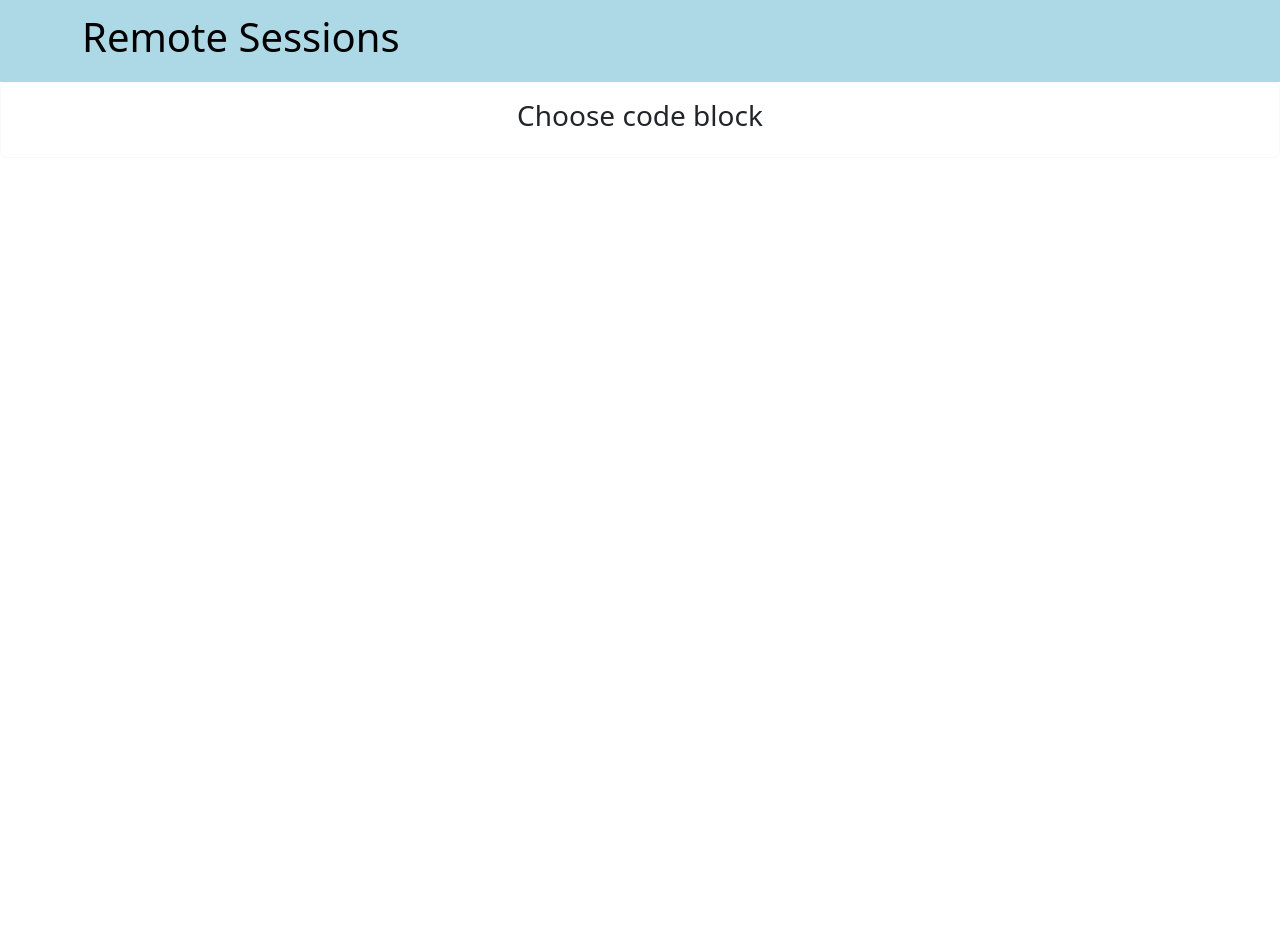
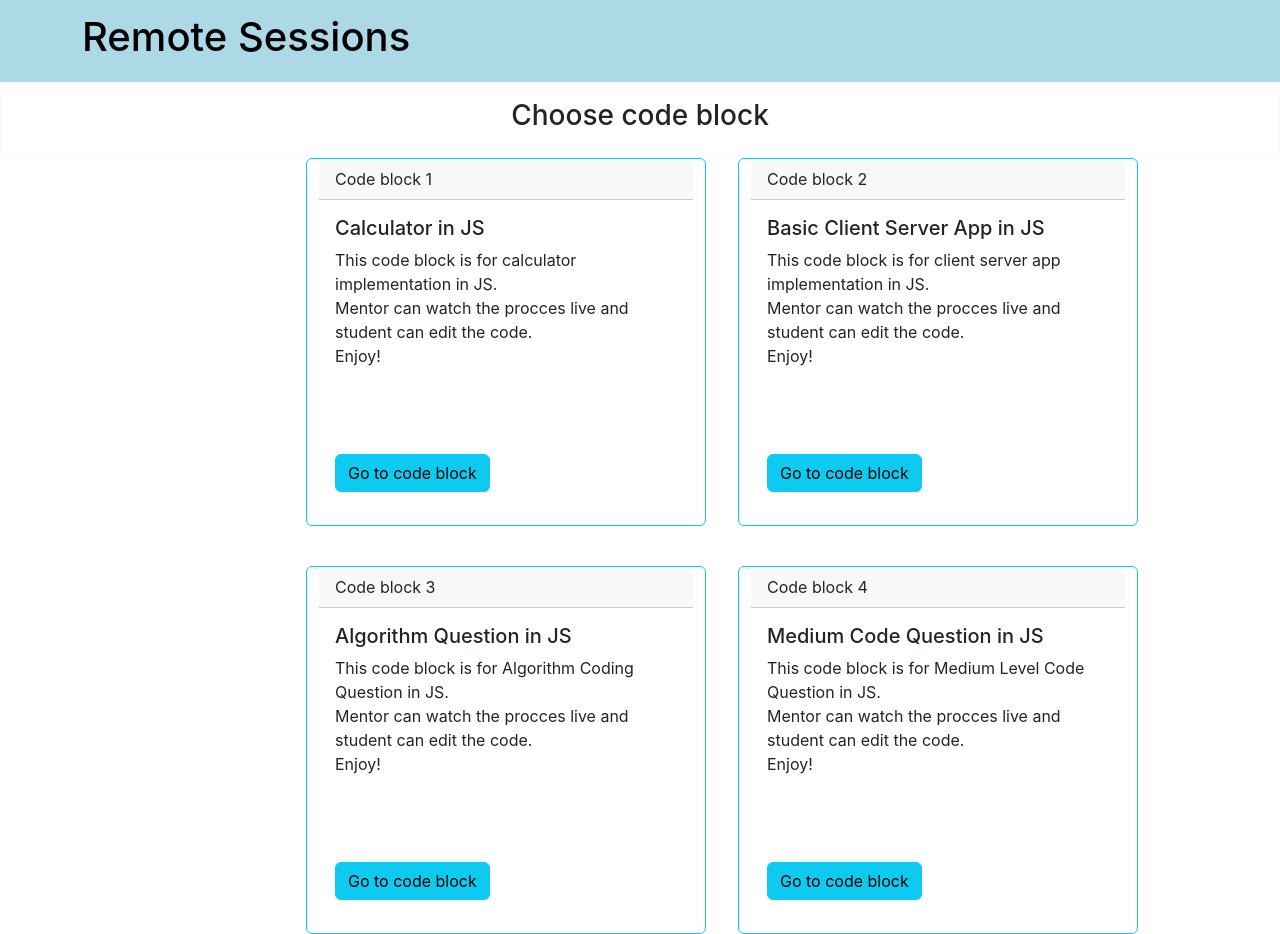
Before and after one commit to StavTasa/online-coding-web-application, a React (Create React App) app in the folder frontend/: page / in a window 1280 px wide. Before the commit the page ends 800 px from the top, so only its background shows below. Built offline with nearby package versions, Linux system fonts and the light colour scheme.

Commit message:
create blocks design

```diff
--- a/frontend/src/App.js
+++ b/frontend/src/App.js
@@ -1,12 +1,14 @@
 import 'bootstrap/dist/css/bootstrap.min.css';
 import Header from "./components/Header";
 import Title from './components/Title';
+import Blocks from './components/Blocks';
 
 const App = () => {
   return (
     <div>
        <Header title="Remote Sessions"/>
-       <Title></Title>
+       <Title title ="Choose code block"></Title>
+       <Blocks/>
     </div>
   );
 }
--- /dev/null
+++ b/frontend/src/components/Blocks.js
@@ -0,0 +1,76 @@
+import React from 'react';
+import {Card, Button, CardGroup, Row, Col } from 'react-bootstrap';
+
+const Blocks = () => {
+  return (
+    <div class="container" >
+    <Row xs={1} md={2} className="g-4" style={{marginLeft: "14rem"}} >
+
+        <Card border="info" style={{ width: '25rem', height: '23rem'}}>
+        <Card.Header>Code block 1</Card.Header>
+        <Card.Body>
+          <Card.Title>Calculator in JS</Card.Title>
+          <Card.Text>
+            This code block is for calculator implementation in JS.
+            <br/>
+            Mentor can watch the procces live and student can edit the code.
+            <br/>
+            Enjoy!
+          </Card.Text>
+          <Button variant="info" style={{marginTop: "70px"}}>Go to code block</Button>
+        </Card.Body>
+      </Card>
+
+      <Card border="info" style={{ width: '25rem', height: '23rem', marginLeft: '2rem'}}>
+        <Card.Header>Code block 2</Card.Header>
+        <Card.Body>
+          <Card.Title>Basic Client Server App in JS</Card.Title>
+          <Card.Text>
+            This code block is for client server app implementation in JS.
+            <br/>
+            Mentor can watch the procces live and student can edit the code.
+            <br/>
+            Enjoy!
+          </Card.Text>
+          <Button variant="info" style={{marginTop: "70px"}}>Go to code block</Button>
+        </Card.Body>
+      </Card>
+      </Row>
+
+      <Row xs={1} md={2} className="g-4" style={{marginTop:"1rem", marginLeft: "14rem"}}>
+      <Card border="info" style={{ width: '25rem', height: '23rem'}}>
+        <Card.Header>Code block 3</Card.Header>
+        <Card.Body>
+          <Card.Title>Algorithm Question in JS</Card.Title>
+          <Card.Text>
+            This code block is for Algorithm Coding Question in JS.
+            <br/>
+            Mentor can watch the procces live and student can edit the code.
+            <br/>
+            Enjoy!
+          </Card.Text>
+          <Button variant="info" style={{marginTop: "70px"}}>Go to code block</Button>
+        </Card.Body>
+      </Card>
+      <Card border="info" style={{ width: '25rem', height: '23rem', marginLeft: '2rem'}}>
+        <Card.Header>Code block 4</Card.Header>
+        <Card.Body>
+          <Card.Title>Medium Code Question in JS</Card.Title>
+          <Card.Text>
+            This code block is for Medium Level Code Question in JS.
+            <br/>
+            Mentor can watch the procces live and student can edit the code.
+            <br/>
+            Enjoy!
+          </Card.Text>
+          <Button variant="info" style={{marginTop: "70px"}}>Go to code block</Button>
+        </Card.Body>
+      </Card>
+
+    </Row>
+
+    </div>
+  );
+}
+
+export default Blocks;
--- a/frontend/src/components/Title.js
+++ b/frontend/src/components/Title.js
@@ -2,11 +2,11 @@ import React from 'react';
 import Button from 'react-bootstrap/Button';
 import Card from 'react-bootstrap/Card';
 
-const Title = () => {
+const Title = ({ title }) => {
   return (
     <Card className="text-center" border="light">
       <Card.Body>
-        <Card.Title as="h3">Choose code block</Card.Title>
+        <Card.Title as="h3">{ title }</Card.Title>
         <Card.Text>
 
         </Card.Text>
--- a/frontend/src/css/index.css
+++ b/frontend/src/css/index.css
@@ -1,4 +1,4 @@
-body {
+* {
   margin: 0;
   font-family: -apple-system, BlinkMacSystemFont, 'Segoe UI', 'Roboto', 'Oxygen',
     'Ubuntu', 'Cantarell', 'Fira Sans', 'Droid Sans', 'Helvetica Neue',
```
Also changed, not shown: frontend/src/css/Lobby.css (deleted).
